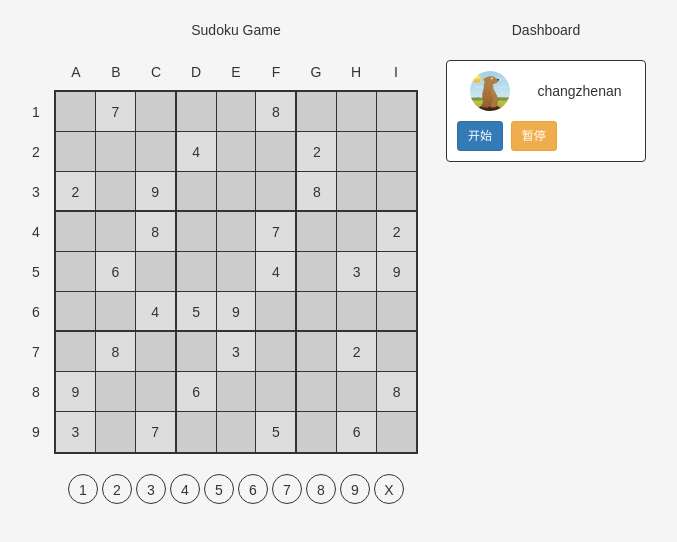
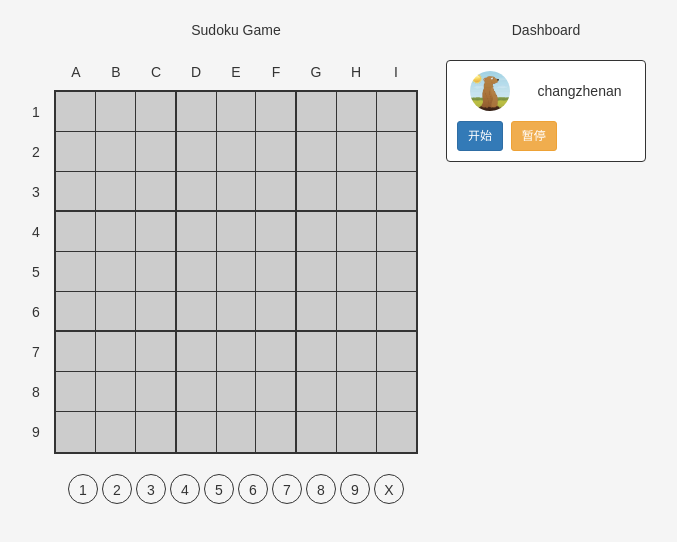
Before and after one commit to changzhn/sudoku, a React (Create React App) app: page / in a window 1280 px wide. Shown: the top 542 px of the page, without its empty margins (269-946 px from the left). Built offline with nearby package versions, Linux system fonts and the light colour scheme.

Commit message:
feat: 开始

```diff
--- a/src/initSquare.ts
+++ b/src/initSquare.ts
@@ -1,3 +1,5 @@
+export const initState: Array<Array<null>> = Array(9).fill(0).map(_ => Array(9).fill(null));
+
 const d: Array<Array<number | null>> = [
   [null, 7, null, null, null, 8, null, null, null],
   [null, null, null, 4, null, null, 2, null, null],
--- a/src/state.ts
+++ b/src/state.ts
@@ -1,5 +1,5 @@
 import { observable, action } from "mobx";
-import initSquare from "./initSquare";
+import someState, { initState } from "./initSquare";
 import { IBlock } from './interface';
 
 export const rowKeys = Array(9).fill(0).map((_, idx) => idx);
@@ -9,6 +9,17 @@ export const controllKeys = rowKeys.map(n => n + 1);
 function getPalaceKey(rowKey: number, colKey: number): number {
   const palaceKey = Math.floor(rowKey / 3) * 3 + Math.floor(colKey / 3) + 1;
   return palaceKey;
+}
+
+function createCheckerboardState(nums: Array<Array<number | null>>) {
+  const checkerboardData: any = nums.map((row, rowIdx) => {
+    const rowKey = rowKeys[rowIdx];
+    return row.map((col, colIdx) => {
+      const colKey = colKeys[colIdx];
+      return createBlock({ num: col, rowKey, colKey });
+    });
+  });
+  return checkerboardData;
 }
 
 const createBlock: (opt: { num: number | null, rowKey: number, colKey: number }) => IBlock =
@@ -25,18 +36,6 @@ const createBlock: (opt: { num: number | null, rowKey: number, colKey: number })
     };
   };
 
-const checkerboardData: any = initSquare.map((row, rowIdx) => {
-	// row
-	const rowKey = rowKeys[rowIdx];
-
-	return row.map((col, colIdx) => {
-		const colKey = colKeys[colIdx];
-
-		// return new Block(col, rowKey, colKey);
-		return createBlock({ num: col, rowKey, colKey });
-	});
-});
-
 export class Controll {
 	@observable public num: number | null;
 	@observable public status: boolean = false;
@@ -49,13 +48,13 @@ export class Controll {
 const controllBar: Controll[] = controllKeys.map(key => new Controll(key));
 
 export class SudokuStore {
-	@observable public checkerboardData: IBlock[][] = checkerboardData;
+	@observable public checkerboardData: IBlock[][] = createCheckerboardState(initState);
   @observable public controllBar: Controll[] = controllBar;
   @observable public choosedBlock: IBlock | null = null;
 
   @action public startGame() {
-    this.checkerboardData = checkerboardData;
-    this.controllBar = controllBar;
+    this.checkerboardData = createCheckerboardState(someState);
+    this.controllBar = controllKeys.map(key => new Controll(key));
     this.choosedBlock = null;
   }
 
```
